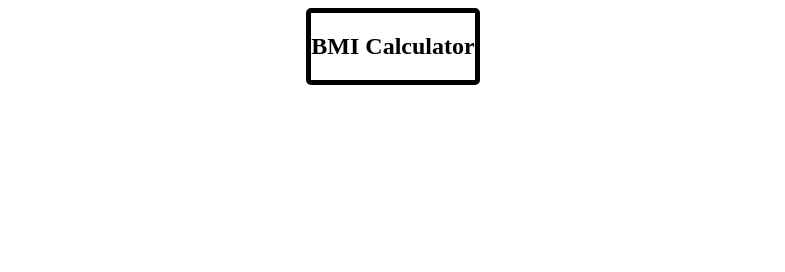
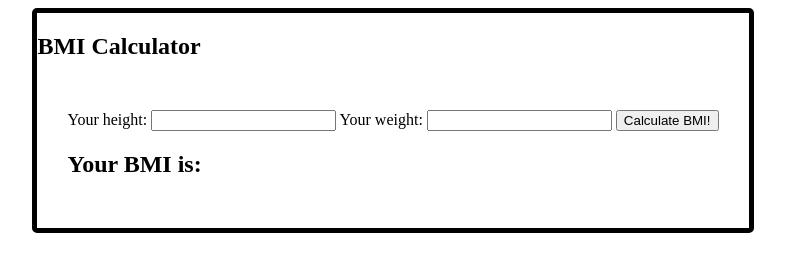
Before and after one commit to borislavkb/BMI-calculator, a plain HTML site: page index.html in a window 1280 px wide. Shown: the whole page, without its empty margins (247-1032 px from the left). Drawn offline with Linux system fonts and the light colour scheme.

Commit message:
add form, button, link to js

```diff
--- a/index.css
+++ b/index.css
@@ -9,3 +9,7 @@ body {
   border: 5px solid black;
   border-radius: 5px;
 }
+
+.bmi-form {
+  padding: 30px;
+}
--- a/index.html
+++ b/index.html
@@ -14,7 +14,21 @@
         <div class="bmi-box">
           <h1 class="heading">BMI Calculator</h1>
         </div>
+        <div class="bmi-form">
+          <form action="">
+            <label for="Height">Your height:</label>
+            <input type="text" id="height" name="185cm" />
+            <label for="Weight">Your weight:</label>
+            <input type="text" id="weight" name="85kg" />
+            <button class="button">Calculate BMI!</button>
+          </form>
+          <div class="bmi-form-result">
+            <h2 class="result">Your BMI is:</h2>
+          </div>
+        </div>
       </section>
+
+      <script href="bmi_index.js"></script>
     </main>
     <footer></footer>
   </body>
```
